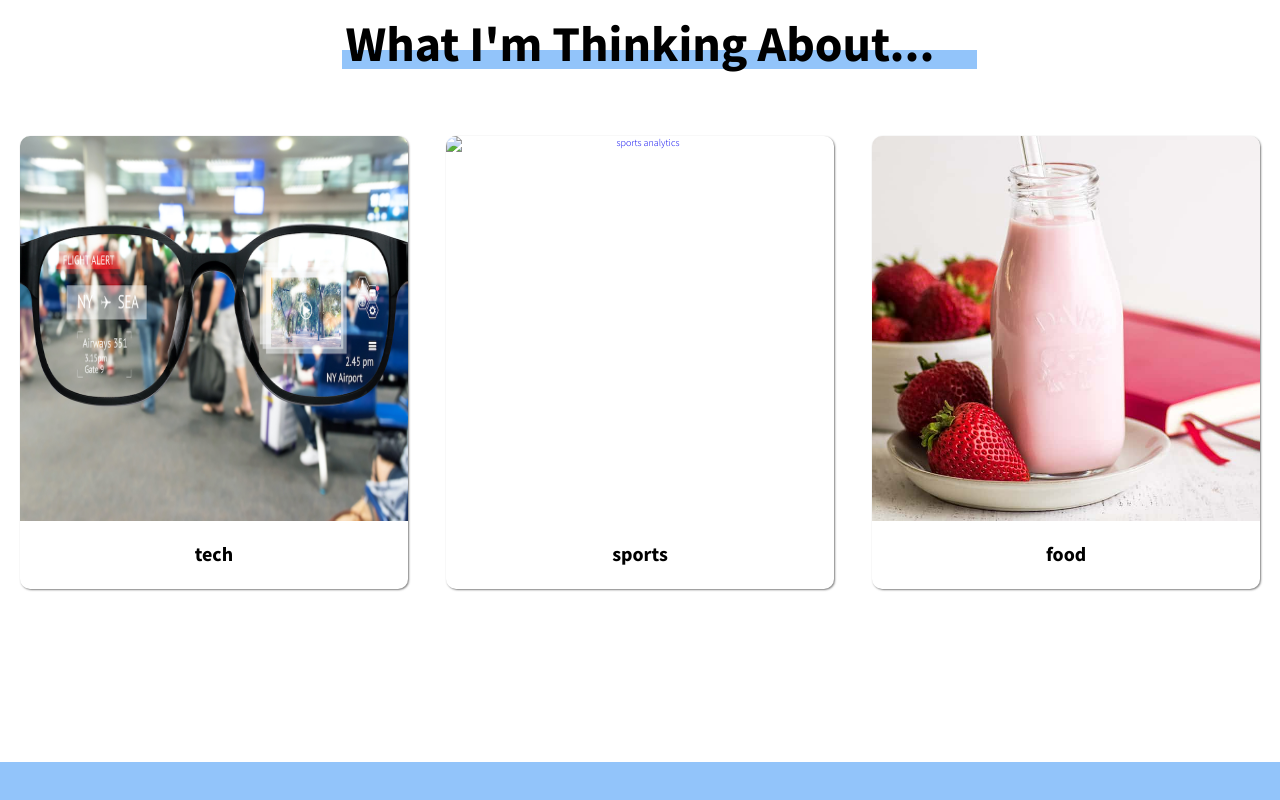
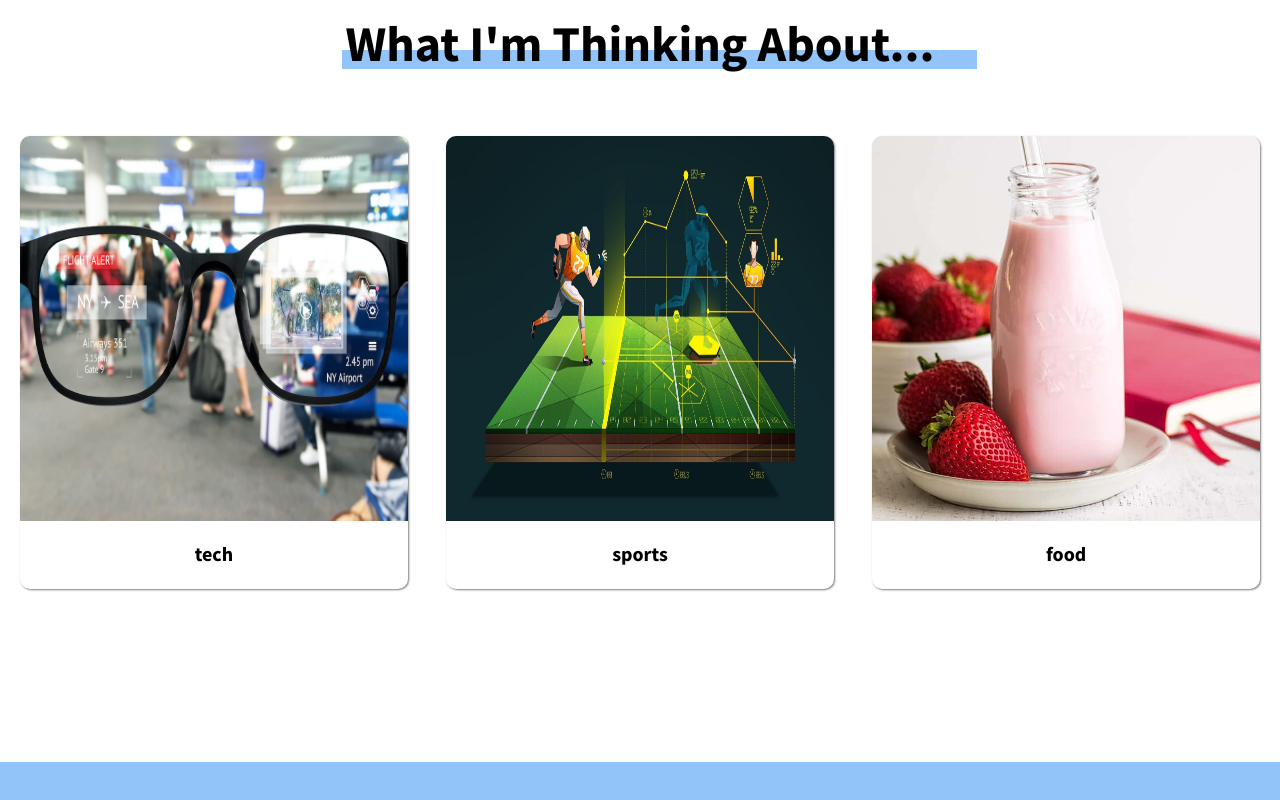
Before and after one commit to Alamin-Momin/Alamin-Momin.github.io, a plain HTML site: page index.html in a window 1280 px wide. Shown: the part 838-1638 px from the top of the page. Drawn offline with Linux system fonts and the light colour scheme.

Commit message:
sports image updated

```diff
--- a/index.html
+++ b/index.html
@@ -53,7 +53,7 @@
     </a>
 
     <a href="https://bleacherreport.com/" target="_blank" class="interests-item">
-      <img class="interests-image" src="images/sports.jpg" alt="sports analytics" data-hover="Sports"/>
+      <img class="interests-image" src="images/sports.jpeg" alt="sports analytics" data-hover="Sports"/>
       <p class="project-title">
       <span class="code">🏐</span>
         sports
```
